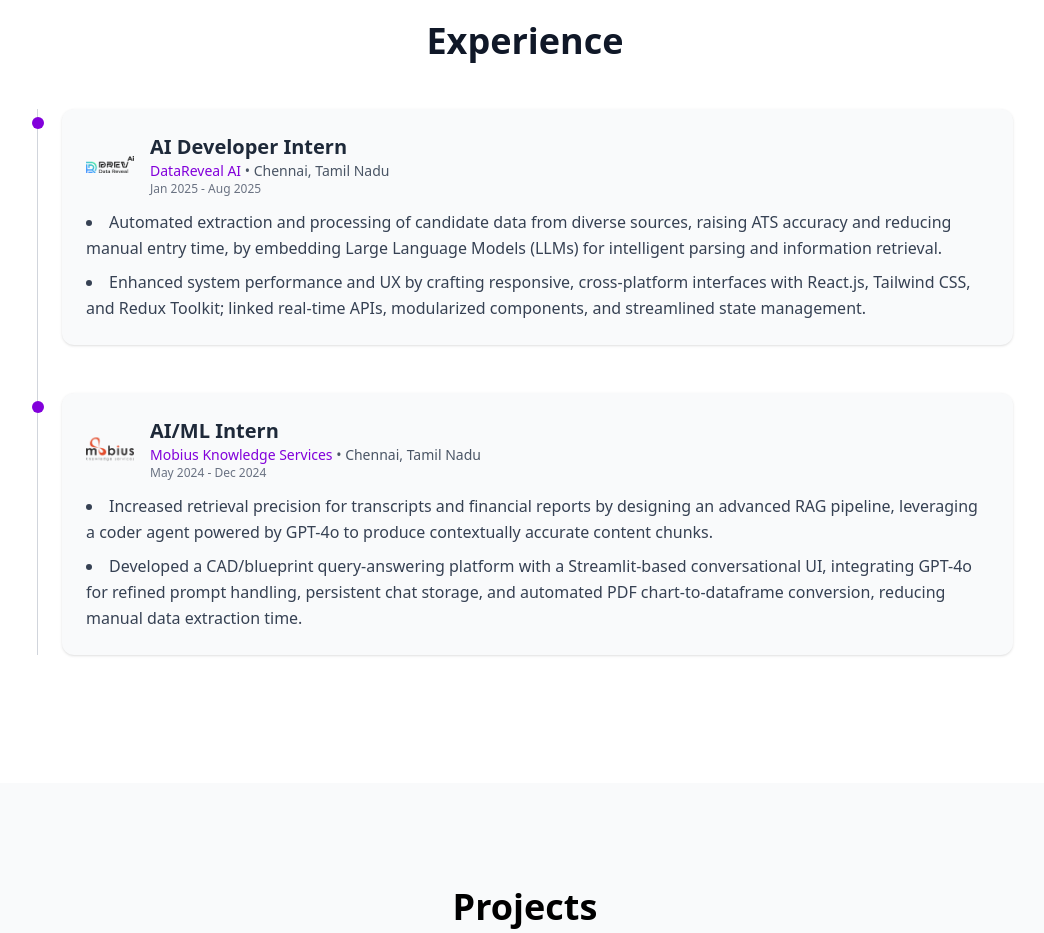
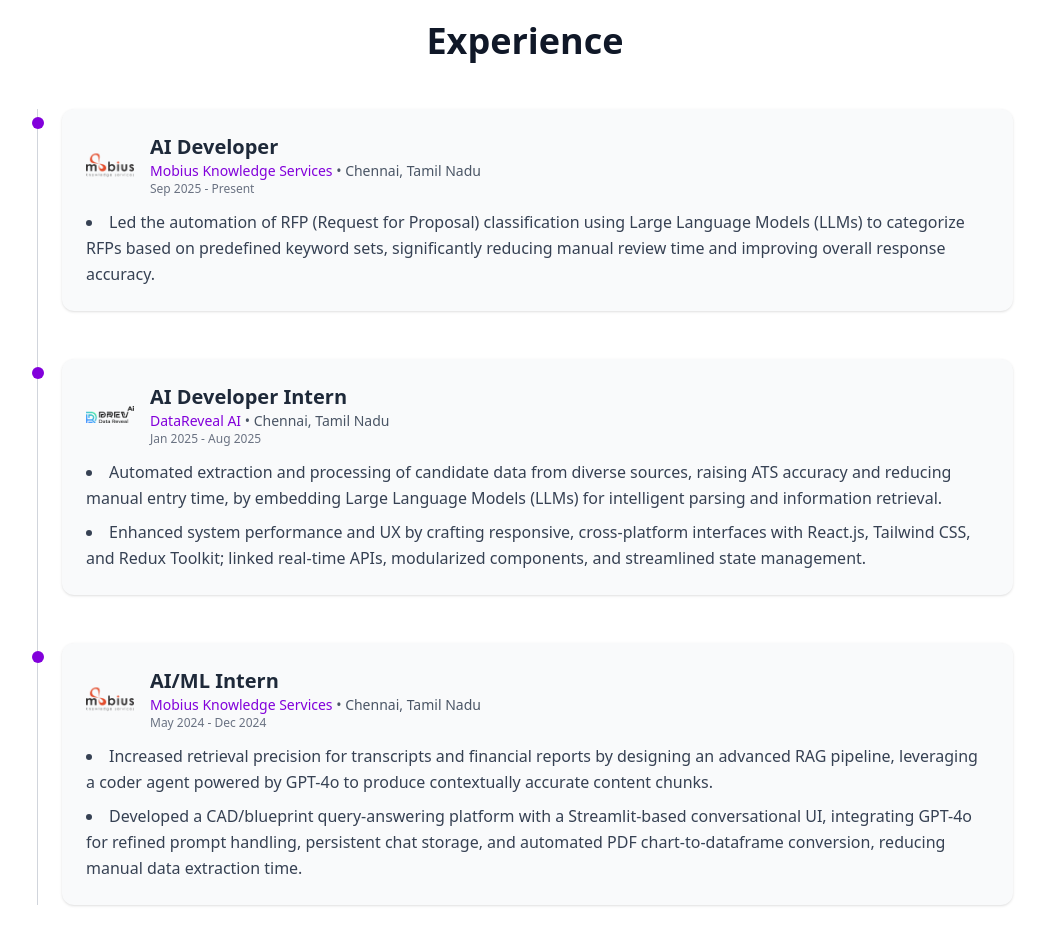
Before and after one commit to harsha-2703/harsha-2703.github.io, a React (Vite) app: page / in a window 1280 px wide. Shown: the part 1640-2573 px from the top of the page, without its empty margins (115-1159 px from the left). Built offline with nearby package versions, Linux system fonts and the light colour scheme.

Commit message:
Update Experience.jsx

```diff
--- a/src/components/Experience.jsx
+++ b/src/components/Experience.jsx
@@ -2,6 +2,16 @@ import { FaBuilding } from "react-icons/fa";
 
 function Experience() {
   const experiences = [
+    {
+      company: "Mobius Knowledge Services",
+      location: "Chennai, Tamil Nadu",
+      role: "AI Developer",
+      duration: "Sep 2025 - Present",
+      logo: "/images/mobius-logo.png",
+      points: [
+        "Led the automation of RFP (Request for Proposal) classification using Large Language Models (LLMs) to categorize RFPs based on predefined keyword sets, significantly reducing manual review time and improving overall response accuracy.",
+      ],
+    },
     {
       company: "DataReveal AI",
       location: "Chennai, Tamil Nadu",
```
